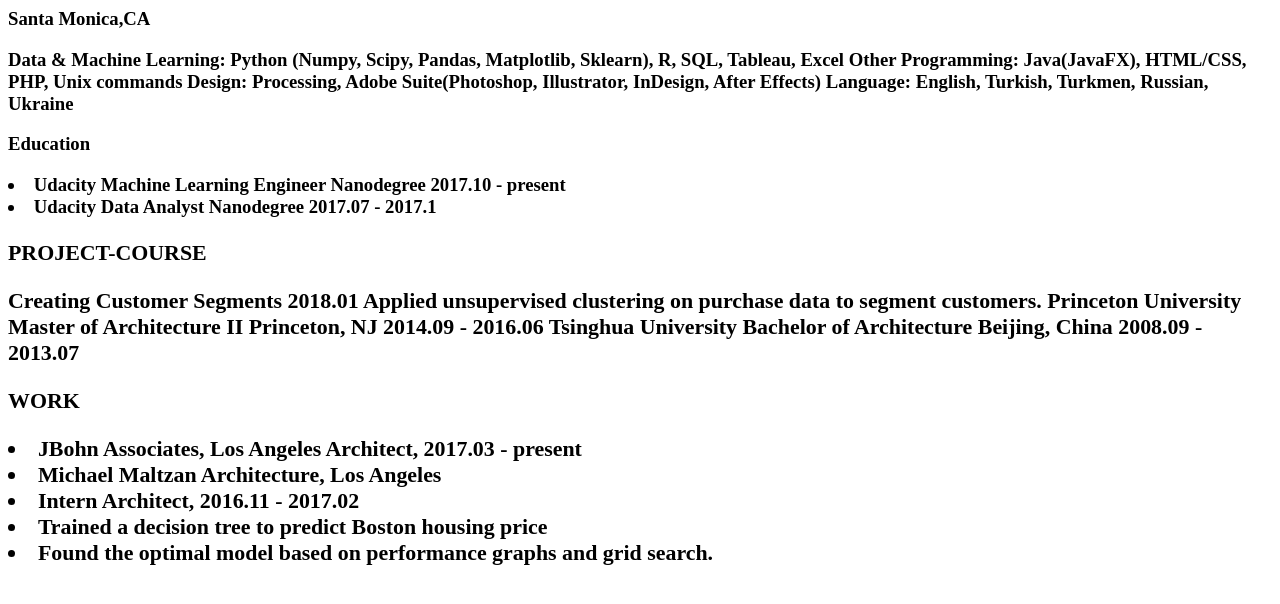
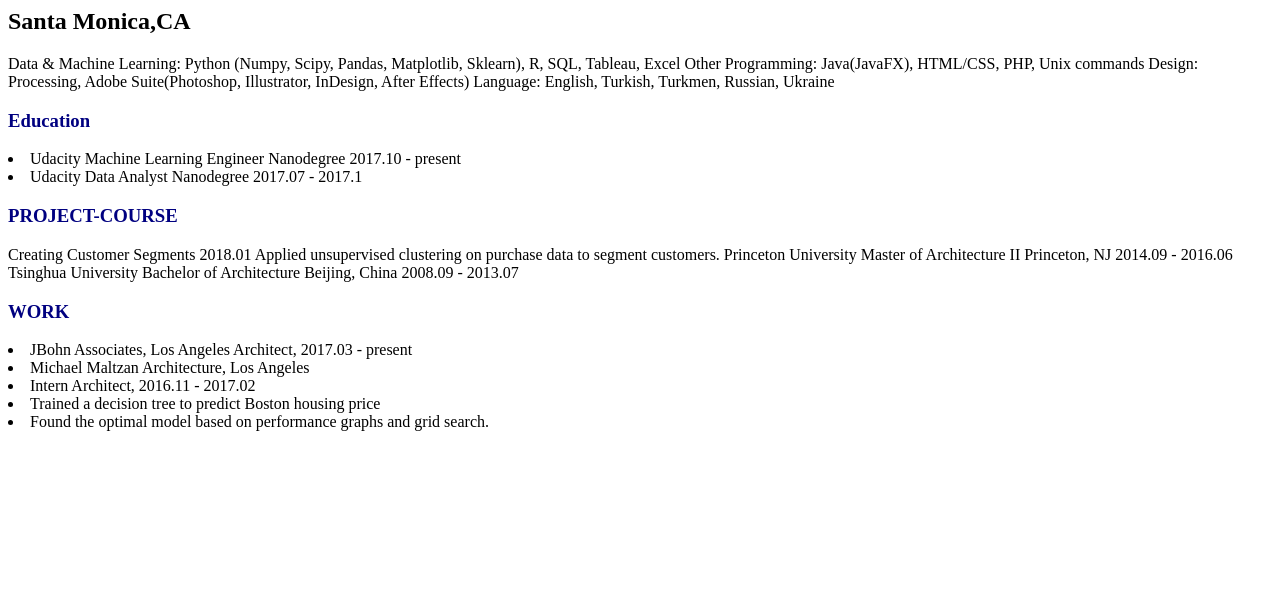
Before and after one commit to aynajan/aynajan.com, a plain HTML site: page index.html in a window 1280 px wide. Drawn offline with Linux system fonts and the light colour scheme.

Commit message:
udate resume only css

```diff
--- a/index.html
+++ b/index.html
@@ -2,35 +2,35 @@
 <!DOCUMENT html>
 <html>
 <head>
+    <link rel="stylesheet" href="styles.css">
     <title>SKLILS</title>
+</head>
         <body>
-<h3>Santa Monica,CA<h3/>
-            <h3>
+<h2>Santa Monica,CA</h2>
+
 
     <p>Data & Machine Learning: Python (Numpy, Scipy, Pandas, Matplotlib, Sklearn), R, SQL, Tableau, Excel Other Programming:
 Java(JavaFX), HTML/CSS, PHP, Unix commands
 Design: Processing, Adobe Suite(Photoshop, Illustrator, InDesign, After Effects)
 Language: English, Turkish, Turkmen, Russian, Ukraine <p/>
-                <h3/>
 
 
-                                             <h3>Education<h3/>
-                        <h3>
-                        <li>Udacity Machine Learning Engineer Nanodegree  2017.10 - present
-                        <li>Udacity Data Analyst Nanodegree 2017.07 - 2017.1
-                           <h3/>
 
+    <h3>Education</h3>
+
+    <li>Udacity Machine Learning Engineer Nanodegree  2017.10 - present</li>
+    <li>Udacity Data Analyst Nanodegree 2017.07 - 2017.1</li>
 
 
      <h3>PROJECT-COURSE</h3>
     <style> </style>
-                        <h3>
+
     <p>Creating Customer Segments 2018.01 Applied unsupervised clustering on purchase data to segment customers.
 Princeton University Master of Architecture II Princeton, NJ 2014.09 - 2016.06
 Tsinghua University Bachelor of Architecture Beijing, China  2008.09 - 2013.07<p/>
-                            <h3/>
 
-                                            <h3>WORK<h3/>
+
+    <h3>WORK</h3>
     <un>
           <li>JBohn Associates, Los Angeles Architect, 2017.03 - present
           <li> Michael Maltzan Architecture, Los Angeles
@@ -45,6 +45,4 @@
 
 
     </body>
-
-</head>
 </html>
--- a/styles.css
+++ b/styles.css
@@ -1,6 +1,14 @@
-body {background-color: powderblue;}
 a{backgroud-color; pink;
  color pink
  font-family: Arial, Helvetica, sans-serif:
 
 }
+
+h3 {
+style: bold;
+color: navy;
+}
+ .resume-italic{ style: italic;
+ }
+ .resume-bold{ style: bold;
+ }
```
Lines whose indentation alone changed are shown as unchanged.
